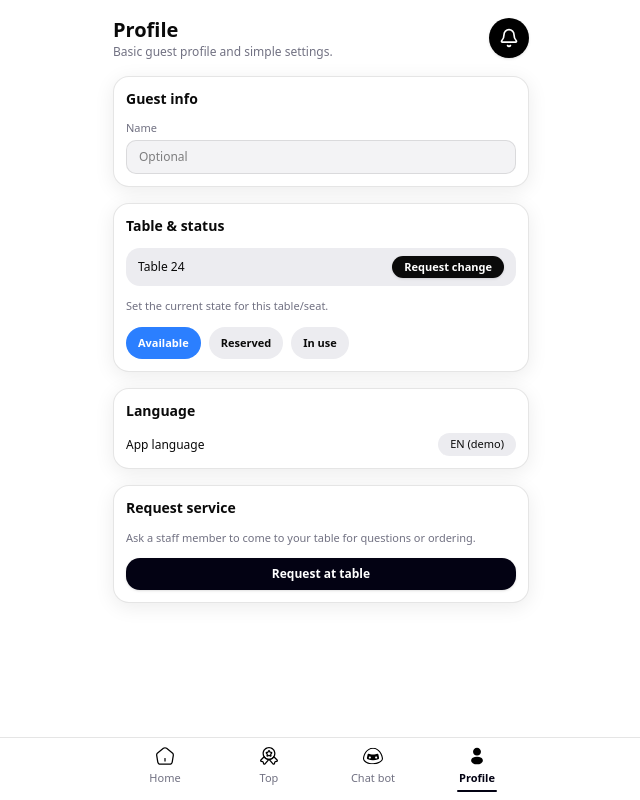
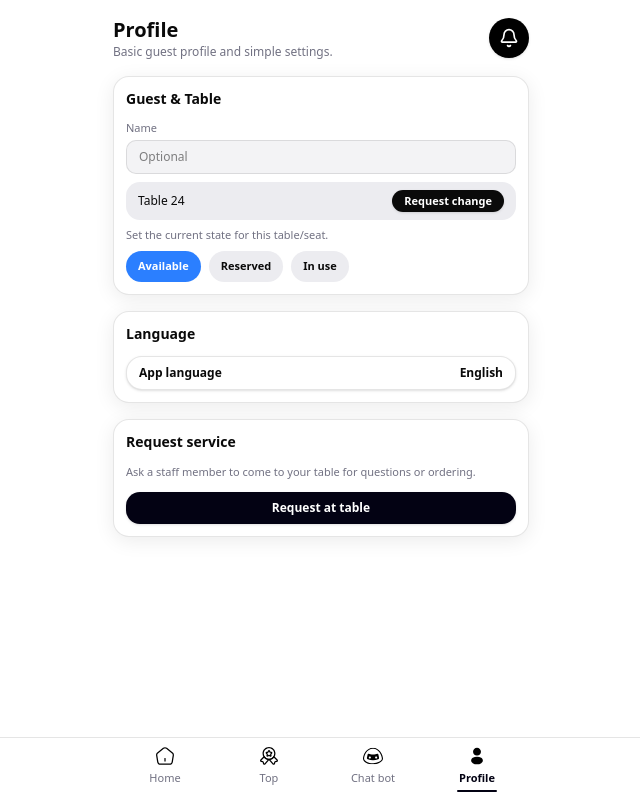
Before and after one commit to KhaledJawan/menux, a Next.js app: page /profile in a window 1280 px wide. Shown: the whole page, without its empty margins (319-959 px from the left). Built offline with nearby package versions, Linux system fonts and the light colour scheme.

Commit message:
Profile tab, Guest and table page, language switcher

```diff
--- a/app/profile/page.tsx
+++ b/app/profile/page.tsx
@@ -10,6 +10,17 @@ export default function ProfilePage() {
   const { status } = useCart();
   const router = useRouter();
   const [showNotifications, setShowNotifications] = useState(false);
+  const [langOpen, setLangOpen] = useState(false);
+  const [selectedLang, setSelectedLang] = useState("en");
+
+  const languages = [
+    { id: "en", label: "English" },
+    { id: "de", label: "Deutsch" },
+    { id: "lb", label: "Lëtzebuergesch" },
+    { id: "fr", label: "Français" },
+    { id: "fa", label: "فارسی" },
+    { id: "ar", label: "العربية" },
+  ];
 
   const statusOptions = [
     { id: "free", label: "Available" },
@@ -45,7 +56,7 @@ export default function ProfilePage() {
       </header>
 
       <section className="space-y-3 rounded-2xl border border-border bg-card p-3 shadow-[0px_4px_20px_0px_rgba(0,0,0,0.08)]">
-        <h2 className="text-sm font-semibold text-foreground">Guest info</h2>
+        <h2 className="text-sm font-semibold text-foreground">Guest & Table</h2>
         <div className="space-y-2 text-xs text-muted-foreground">
           <div className="flex flex-col gap-1">
             <label className="text-[11px] text-muted-foreground">Name</label>
@@ -54,11 +65,6 @@ export default function ProfilePage() {
               placeholder="Optional"
             />
           </div>
-        </div>
-      </section>
-
-      <section className="space-y-3 rounded-2xl border border-border bg-card p-3 shadow-[0px_4px_20px_0px_rgba(0,0,0,0.08)]">
-        <h2 className="text-sm font-semibold text-foreground">Table & status</h2>
           <div className="flex items-center justify-between rounded-xl bg-muted px-3 py-2 text-xs text-foreground">
             <span>Table 24</span>
             <button className="rounded-full bg-foreground px-3 py-1 text-[11px] font-semibold text-background shadow-sm">
@@ -87,15 +93,38 @@ export default function ProfilePage() {
               );
             })}
           </div>
+        </div>
       </section>
 
       <section className="space-y-3 rounded-2xl border border-border bg-card p-3 shadow-[0px_4px_20px_0px_rgba(0,0,0,0.08)]">
         <h2 className="text-sm font-semibold text-foreground">Language</h2>
-        <div className="flex items-center justify-between text-xs text-foreground">
+        <div className="relative">
+          <button
+            onClick={() => setLangOpen((v) => !v)}
+            className="flex w-full items-center justify-between rounded-2xl border border-border bg-card px-3 py-2 text-xs font-semibold text-foreground shadow-sm"
+          >
             <span>App language</span>
-          <button className="rounded-full bg-muted px-3 py-1 text-[11px] text-foreground">
-            EN (demo)
+            <span>{languages.find((l) => l.id === selectedLang)?.label}</span>
           </button>
+          {langOpen && (
+            <div className="absolute right-0 top-12 z-20 w-48 rounded-2xl border border-border bg-card text-sm shadow-lg">
+              {languages.map((lang) => (
+                <button
+                  key={lang.id}
+                  onClick={() => {
+                    setSelectedLang(lang.id);
+                    setLangOpen(false);
+                  }}
+                  className="flex w-full items-center justify-between px-3 py-2 text-left text-foreground hover:bg-muted"
+                >
+                  <span>{lang.label}</span>
+                  {lang.id === selectedLang ? (
+                    <span className="text-primary">✓</span>
+                  ) : null}
+                </button>
+              ))}
+            </div>
+          )}
         </div>
       </section>
 
```
Lines whose indentation alone changed are shown as unchanged.
